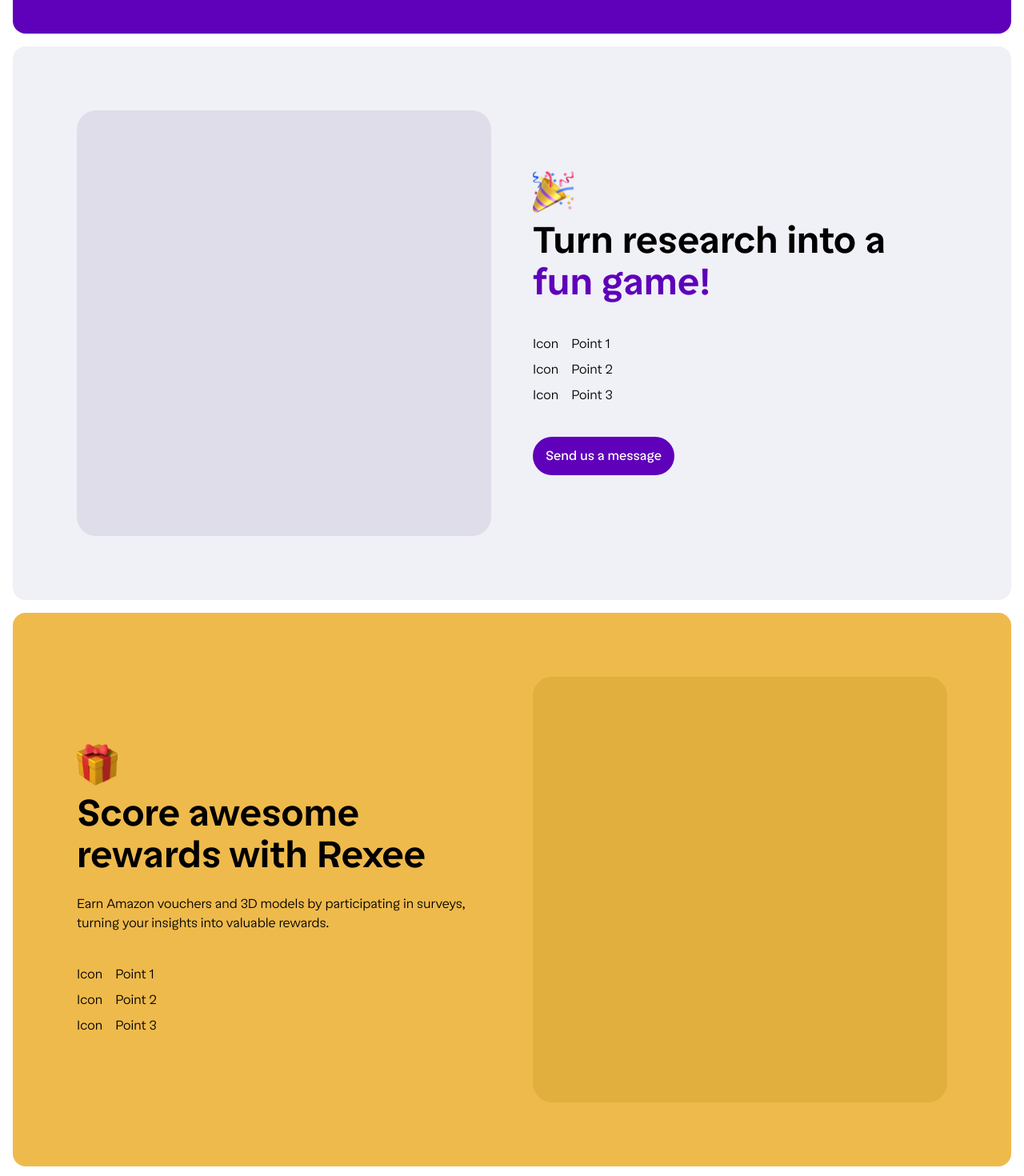
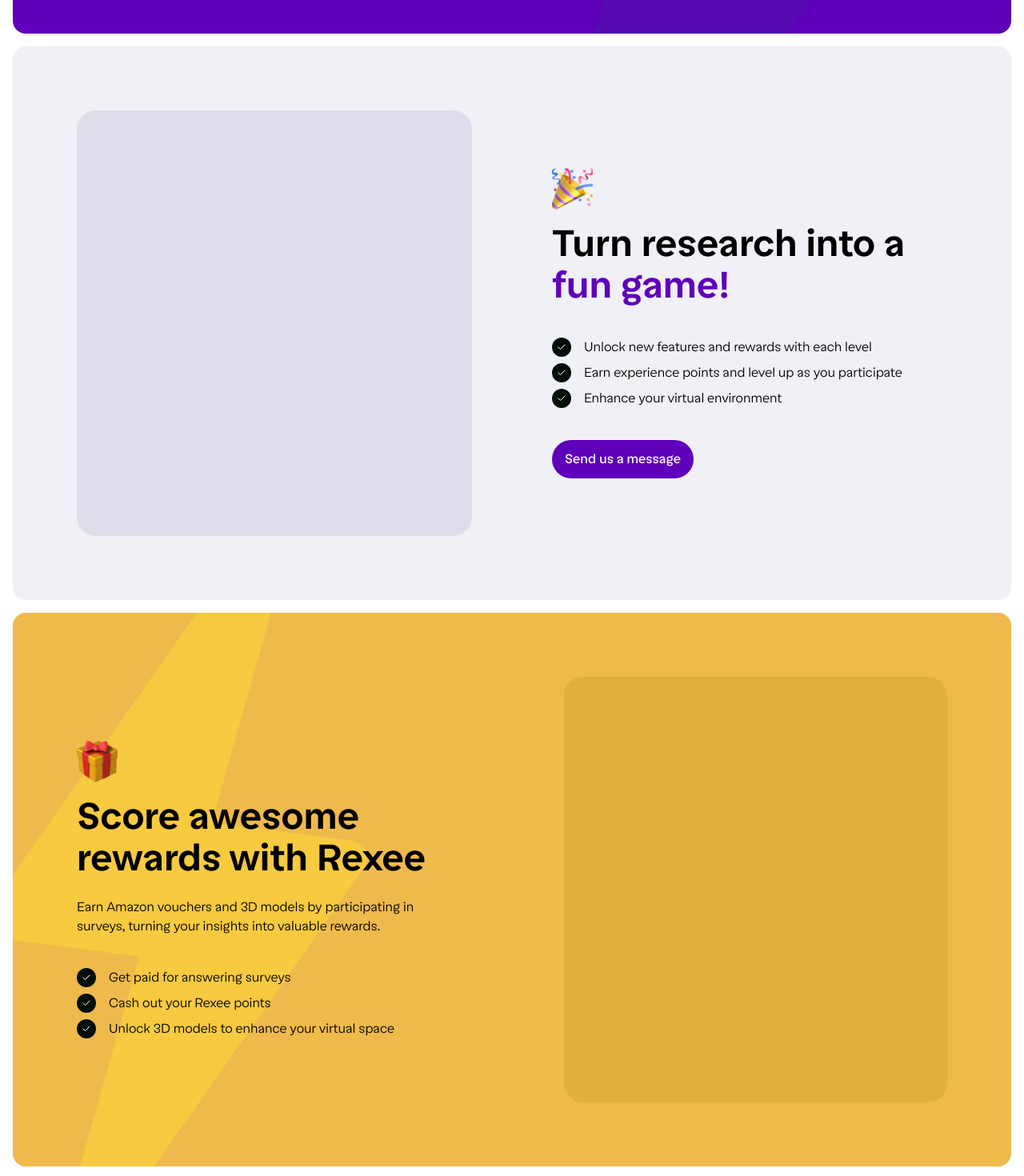
Before and after one commit to anacc12/rexee, a React (Create React App) app: page / in a window 1280 px wide. Shown: the part 2380-3850 px from the top of the page at 80% size. Built offline with nearby package versions, Linux system fonts and the light colour scheme.

Commit message:
Added points component, homepage sections updates

```diff
--- /dev/null
+++ b/src/components/Point.tsx
@@ -0,0 +1,48 @@
+import clsx from "clsx";
+
+export interface PointProps {
+  text: string;
+  style?: "primary" | "secondary" | "ghost" | "dark";
+  size?: "sm" | "base" | "md" | "lg";
+  className?: string;
+  icon?: React.ReactNode;
+}
+
+export function Point(props: PointProps) {
+  const { text, style, size, className, icon } = props;
+
+  const styles = {
+    primary: "bg-primary text-white",
+    secondary: "bg-secondary text-gray-900",
+    ghost: "bg-transparent text-gray-900",
+    outline: "border border-gray-300",
+    dark: "bg-dark text-white",
+  };
+
+  const sizes = {
+    sm: "p-1.5",
+    base: "p-2",
+    md: "p-3",
+    lg: "p-4",
+  };
+
+  const classNames = className
+    ? className
+        .split(" ")
+        .map((name) => name)
+        .join(" ")
+    : "";
+
+  return (
+    <div
+      className={clsx("flex gap-4 items-center", classNames)}
+    >
+      <div className={clsx("inline-flex items-center justify-center rounded-full", style && styles[style], size && sizes[size])}>
+        {icon}
+      </div>
+      <p>{text}</p>
+    </div>
+  );
+}
+
+export default Point;
--- a/src/pages/Homepage.tsx
+++ b/src/pages/Homepage.tsx
@@ -2,16 +2,23 @@
 import Card from "../components/Card";
 import Button from "../components/Button";
 import Hero from "../components/Hero";
+import Banner from "../components/Banner";
+import Footer from "../components/Footer";
+import Point from "../components/Point";
+import { Check } from "react-feather";
+
+// ASSETS
 
 import videoFile from "../../src/assets/video/logo-animation.mp4";
+
 import flashYellow from "../../src/assets/svg/flash-yellow.svg";
+import flashYellowLight from "../../src/assets/svg/flash-yellow-light.svg";
+import flashPrimaryDark from "../../src/assets/svg/flash-primary-dark.svg";
+
 import blingYellow from "../../src/assets/img/bling-yellow.png";
 import celebrate from "../../src/assets/img/celebrate.png";
 import gift from "../../src/assets/img/gift.png";
 import wave from "../../src/assets/img/wave.png";
-
-import Banner from "../components/Banner";
-import Footer from "../components/Footer";
 
 const Homepage = () => {
   return (
@@ -106,9 +113,20 @@
         cardStyle="primary"
         rounded="xxl"
         width="w-full"
-        className="flex mt-10"
+        className="flex mt-10 relative overflow-hidden"
         children={
-          <div className="max-w-[1224px] flex flex-col gap-[52px] mx-auto">
+          <>
+            <img
+              src={flashPrimaryDark}
+              alt="Flashes Icon"
+              className="h-[200%] w-auto absolute z-10"
+              style={{
+                top: "-45%",
+                right: "-1%",
+              }}
+            />
+
+            <div className="max-w-[1224px] flex flex-col gap-[52px] mx-auto z-20">
               <div className="flex gap-4 items-center">
                 <img
                   src={blingYellow}
@@ -152,8 +170,8 @@
                         Level up and earn points
                       </h4>
                       <p>
-                      Earn experience points and level up as you engage and gain
-                      rewards along the way.
+                        Earn experience points and level up as you engage and
+                        gain rewards along the way.
                       </p>
                     </>
                   }
@@ -176,6 +194,7 @@
                 />
               </div>
             </div>
+          </>
         }
       />
 
@@ -187,10 +206,10 @@
         width="w-full"
         className="flex mt-4"
         children={
-          <div className="w-full max-w-[1224px] flex gap-[52px] mx-auto items-center">
+          <div className="w-full max-w-[1224px] flex gap-[100px] mx-auto items-center">
             <div className="bg-gray flex-1 w-full h-[532px] rounded-3xl"></div>
             <div className="flex flex-col gap-10 flex-1">
-              <div className="flex flex-col gap-2 items-start">
+              <div className="flex flex-col gap-4 items-start">
                 <img
                   src={celebrate}
                   alt="Celebrate Icon"
@@ -204,20 +223,26 @@
               </div>
 
               <div className="flex flex-col gap-2">
-                <div className="flex gap-4">
-                  <p>Icon</p>
-                  <p>Point 1</p>
-                </div>
-
-                <div className="flex gap-4">
-                  <p>Icon</p>
-                  <p>Point 2</p>
-                </div>
-
-                <div className="flex gap-4">
-                  <p>Icon</p>
-                  <p>Point 3</p>
-                </div>
+                <Point
+                  icon={<Check size={12} color="#fff" />}
+                  text={"Unlock new features and rewards with each level"}
+                  style="dark"
+                  size="sm"
+                />
+                <Point
+                  icon={<Check size={12} color="#fff" />}
+                  text={
+                    "Earn experience points and level up as you participate"
+                  }
+                  style="dark"
+                  size="sm"
+                />
+                <Point
+                  icon={<Check size={12} color="#fff" />}
+                  text={"Enhance your virtual environment"}
+                  style="dark"
+                  size="sm"
+                />
               </div>
 
               <Button
@@ -239,13 +264,27 @@
         cardStyle="secondary"
         rounded="xxl"
         width="w-full"
-        className="flex mt-4"
+        className="flex mt-4 relative overflow-hidden"
         children={
-          <div className="w-full max-w-[1224px] flex gap-[52px] mx-auto items-center">
+          <>
+            <img
+              src={flashYellowLight}
+              alt="Flashes Icon"
+              className="h-[140%] w-auto absolute inset-x-0 z-10 opacity-50"
+              style={{
+                top: "-20%",
+                left: "-3%",
+              }}
+            />
+            <div className="w-full max-w-[1224px] flex gap-[130px] mx-auto items-center z-20">
               <div className="flex flex-col gap-10 flex-1">
                 <div className="flex flex-col gap-6">
-                <div className="flex flex-col gap-2 items-start">
-                  <img src={gift} alt="Gift Icon" className="h-[52px] w-auto" />
+                  <div className="flex flex-col gap-4 items-start">
+                    <img
+                      src={gift}
+                      alt="Gift Icon"
+                      className="h-[52px] w-auto"
+                    />
                     <h2 className="text-[46px] leading-[52px] font-bold text-gray-900">
                       Score awesome rewards with Rexee
                     </h2>
@@ -257,25 +296,30 @@
                 </div>
 
                 <div className="flex flex-col gap-2">
-                <div className="flex gap-4">
-                  <p>Icon</p>
-                  <p>Point 1</p>
-                </div>
-
-                <div className="flex gap-4">
-                  <p>Icon</p>
-                  <p>Point 2</p>
-                </div>
-
-                <div className="flex gap-4">
-                  <p>Icon</p>
-                  <p>Point 3</p>
-                </div>
+                  <Point
+                    icon={<Check size={12} color="#fff" />}
+                    text={"Get paid for answering surveys"}
+                    style="dark"
+                    size="sm"
+                  />
+                  <Point
+                    icon={<Check size={12} color="#fff" />}
+                    text={"Cash out your Rexee points"}
+                    style="dark"
+                    size="sm"
+                  />
+                  <Point
+                    icon={<Check size={12} color="#fff" />}
+                    text={"Unlock 3D models to enhance your virtual space"}
+                    style="dark"
+                    size="sm"
+                  />
                 </div>
               </div>
 
               <div className="bg-secondary-darker flex-1 w-full h-[532px] rounded-3xl"></div>
             </div>
+          </>
         }
       />
 
@@ -304,7 +348,7 @@
         className="flex mt-10"
         children={
           <div className="w-full max-w-[1224px] flex flex-col gap-[52px] mx-auto">
-            <div className="flex flex-col gap-2 items-start">
+            <div className="flex flex-col gap-4 items-start">
               <img src={wave} alt="Wave Icon" className="h-[52px] w-auto" />
               <h2 className="text-[46px] font-bold text-gray-900">
                 Say <span className="text-primary">hello</span> to our team!
```
Also changed, not shown: src/assets/svg/flash-primary-dark.svg (added), src/assets/svg/flash-yellow-light.svg (added). Lines whose indentation alone changed are shown as unchanged.
